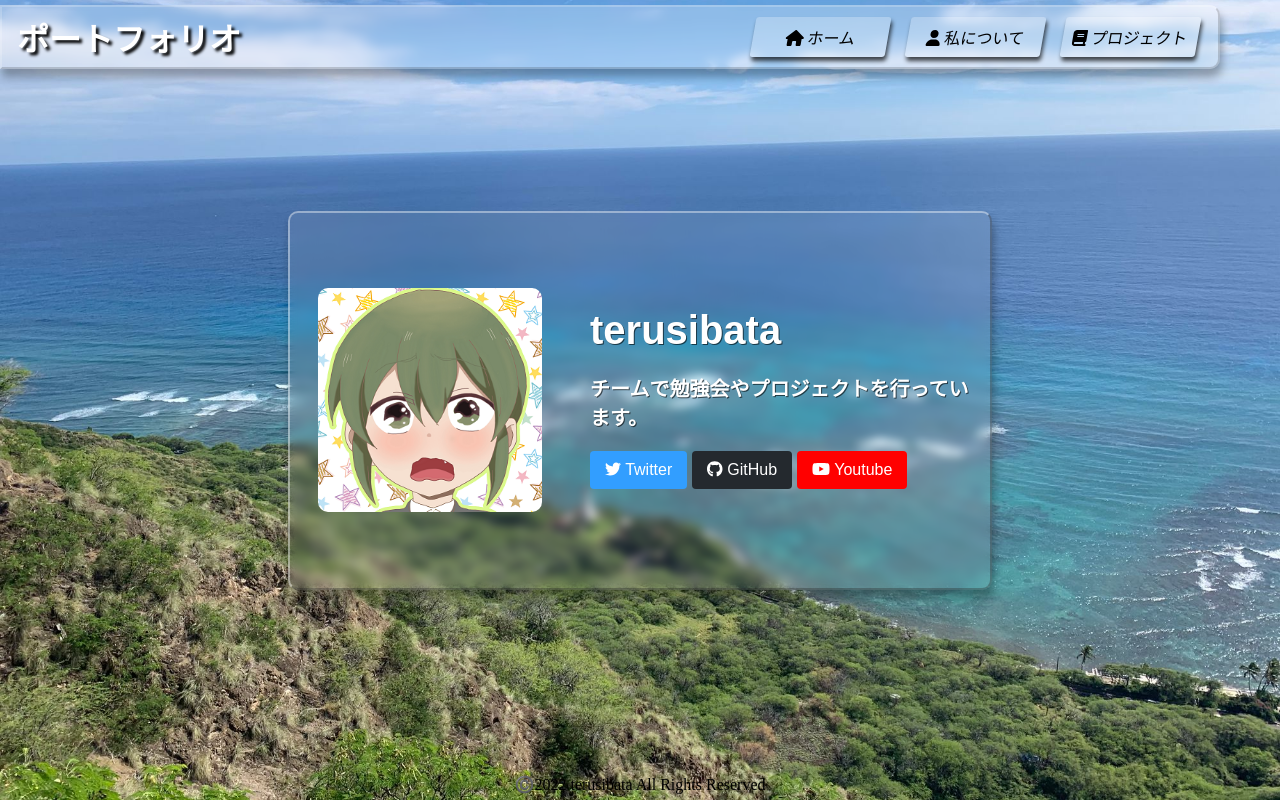
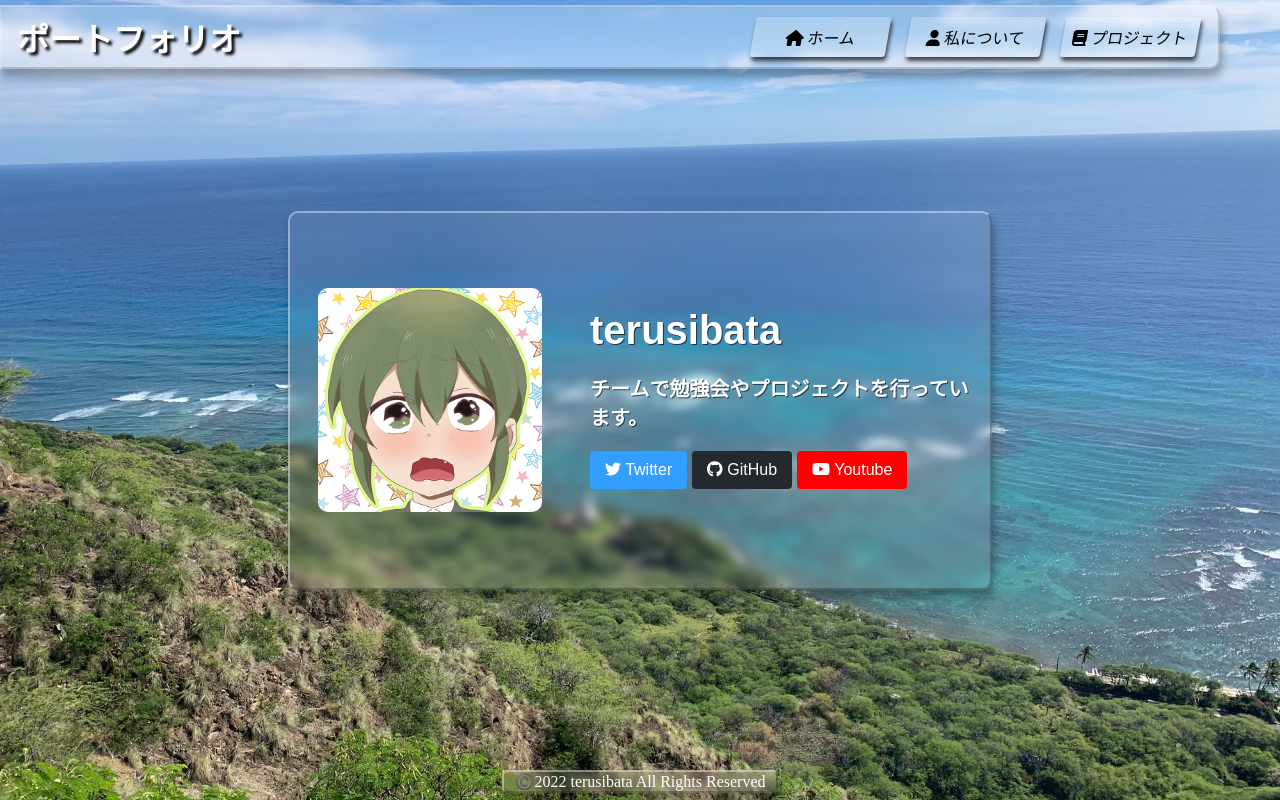
Before and after one commit to terusibata/portfolio, a Vue app: page / in a window 1280 px wide. Built offline with nearby package versions, Linux system fonts and the light colour scheme.

Commit message:
画像の読み込み時に注意が出る問題を修正

```diff
--- a/src/App.vue
+++ b/src/App.vue
@@ -15,7 +15,7 @@ import { useRoute } from "vue-router"
 
 <style scoped>
 .main {
-    min-height: 100vh;
+    min-height: calc(100vh - 30px);;
 }
 * {
     -ms-user-select: none; /* IE 10+ */
--- a/src/components/Footer.vue
+++ b/src/components/Footer.vue
@@ -8,21 +8,26 @@
 
 <style scoped>
 footer{
-    position: fixed;
-    bottom:0;
-    width: 100vw;
+    width: 100%;
     height: 25px;
-    color:black;
+    color:white;
+    margin-bottom:5px;
 }
 .flex{
     display: flex;
     justify-content: center;
     align-items: center;
 }
-.flex a{
-    margin:0 10px;
-}
 .copyright p{
     margin:0;
+    padding:0 10px;
+    gap: 20px;
+    border-radius: 5px;
+    backdrop-filter: blur(5px);
+    background-color: rgba(255,255,255, 0.075);
+    box-shadow: rgba(0, 0, 0, 0.3) 2px 8px 8px;
+    border: 2px rgba(255,255,255,0.4) solid;
+    border-bottom: 2px rgba(40,40,40,0.35) solid;
+    border-right: 2px rgba(40,40,40,0.35) solid;
 }
 </style>
--- a/src/components/project/OECU_Project.vue
+++ b/src/components/project/OECU_Project.vue
@@ -11,19 +11,19 @@
             <h3>２　Webサイトについて</h3>
             <p>フレームワークは<span class="span-pink">Vue.js</span>を使いました。大学の学生のみが利用できるようにGoogleログイン方式にしました。</p>
             <div class="img-area">
-                <img src="/public/images/project/OECU_Project/2_1.png">
+                <img src="/images/project/OECU_Project/2_1.png">
             </div>
             <p>プロジェクト募集は、プロジェクト作成から簡単に行うことができます。</p>
             <div class="img-area">
-                <img src="/public/images/project/OECU_Project/2_2.png">
+                <img src="/images/project/OECU_Project/2_2.png">
             </div>
             <p>プロジェクトの詳細情報の入力は、エディタ画面で自由に編集できます。オリジナルの紹介をすることができます！</p>
             <div class="img-area">
-                <img src="/public/images/project/OECU_Project/2_3.png">
+                <img src="/images/project/OECU_Project/2_3.png">
             </div>
             <p>MyPageで参加プロジェクトを確認できます。</p>
             <div class="img-area">
-                <img src="/public/images/project/OECU_Project/2_4.png">
+                <img src="/images/project/OECU_Project/2_4.png">
             </div>
         </div>
     </div>
--- a/src/components/project/Project_card.vue
+++ b/src/components/project/Project_card.vue
@@ -17,14 +17,14 @@
                             <p>{{data.charge}}</p>
                         </div>
                         <div class="margin-top-10px">
-                            <h3>　<font-awesome-icon icon="fa-brands fa-laravel" /> 使用技術</h3>
+                            <h3>　<font-awesome-icon icon="fa-solid fa-gears" /> 使用技術</h3>
                             <p>{{data.technology}}</p>
                         </div>
                     </div>
                 </div>
             </div>
             <div class="detail-area">
-                <h3>　<font-awesome-icon icon="fa-brands fa-stack-overflow" /> 概要</h3>
+                <h3>　<font-awesome-icon icon="fa-solid fa-book-bookmark" /> 概要</h3>
                 <p>{{data.detail}}</p>
             </div>
             <div class="button-area">
--- a/src/components/project/jetOauth.vue
+++ b/src/components/project/jetOauth.vue
@@ -16,22 +16,22 @@
             </div>
             <p>複数のAuth認証をスピーディーに実装できる利点があります。</p>
             <div class="img-area">
-                <img src="/public/images/project/jetOauth/1_1.png">
+                <img src="/images/project/jetOauth/1_1.png">
             </div>
             <div class="img-area">
-                <img src="/public/images/project/jetOauth/1_2.png">
+                <img src="/images/project/jetOauth/1_2.png">
             </div>
 
             <h3>２　対応プロバイダーについて</h3>
             <p>GoogleやTwitterなど様々なプロバイダーに対応しました！<sapn class="span-pink">私はLINEとGitHubを担当しました。</sapn></p>
             <div class="img-area">
-                <img src="/public/images/project/jetOauth/2_1.png">
+                <img src="/images/project/jetOauth/2_1.png">
             </div>
 
             <h3>３　導入ツールについて</h3>
             <p>GitHubとVScodeを利用し開発しました。</p>
             <div class="img-area">
-                <img src="/public/images/project/jetOauth/3_1.png">
+                <img src="/images/project/jetOauth/3_1.png">
             </div>
         </div>
     </div>
--- a/src/views/Home.vue
+++ b/src/views/Home.vue
@@ -2,7 +2,7 @@
     <Card>
         <div class="flex">
             <div class="img-area">
-                <img src="/public/images/terusibata.png">
+                <img src="/images/terusibata.png">
             </div>
             <div class="text-area">
                 <div class="text-area-padding">
--- a/src/views/Project.vue
+++ b/src/views/Project.vue
@@ -8,10 +8,10 @@
 		</div>
 	</div>
 	<div v-if="scrollHeader" @click="scrollTop" class="return-button-area">
-		<img src="/public/images/mitukuma_top.png">
+		<img src="/images/mitukuma_top.png">
 	</div>
 	<div v-else @click="goProject" class="return-button-area">
-		<img src="/public/images/mitukuma_return.png">
+		<img src="/images/mitukuma_return.png">
 	</div>
 </template>
 
--- a/src/views/ProjectList.vue
+++ b/src/views/ProjectList.vue
@@ -7,7 +7,7 @@
       </div>
     </div>
 	<div v-if="scrollHeader" @click="scrollTop" class="return-button-area">
-		<img src="/public/images/mitukuma_top.png">
+		<img src="/images/mitukuma_top.png">
 	</div>
 </template>
 
```
Also changed, not shown: src/components/project/cafe_page.vue (+9 -9 lines).
